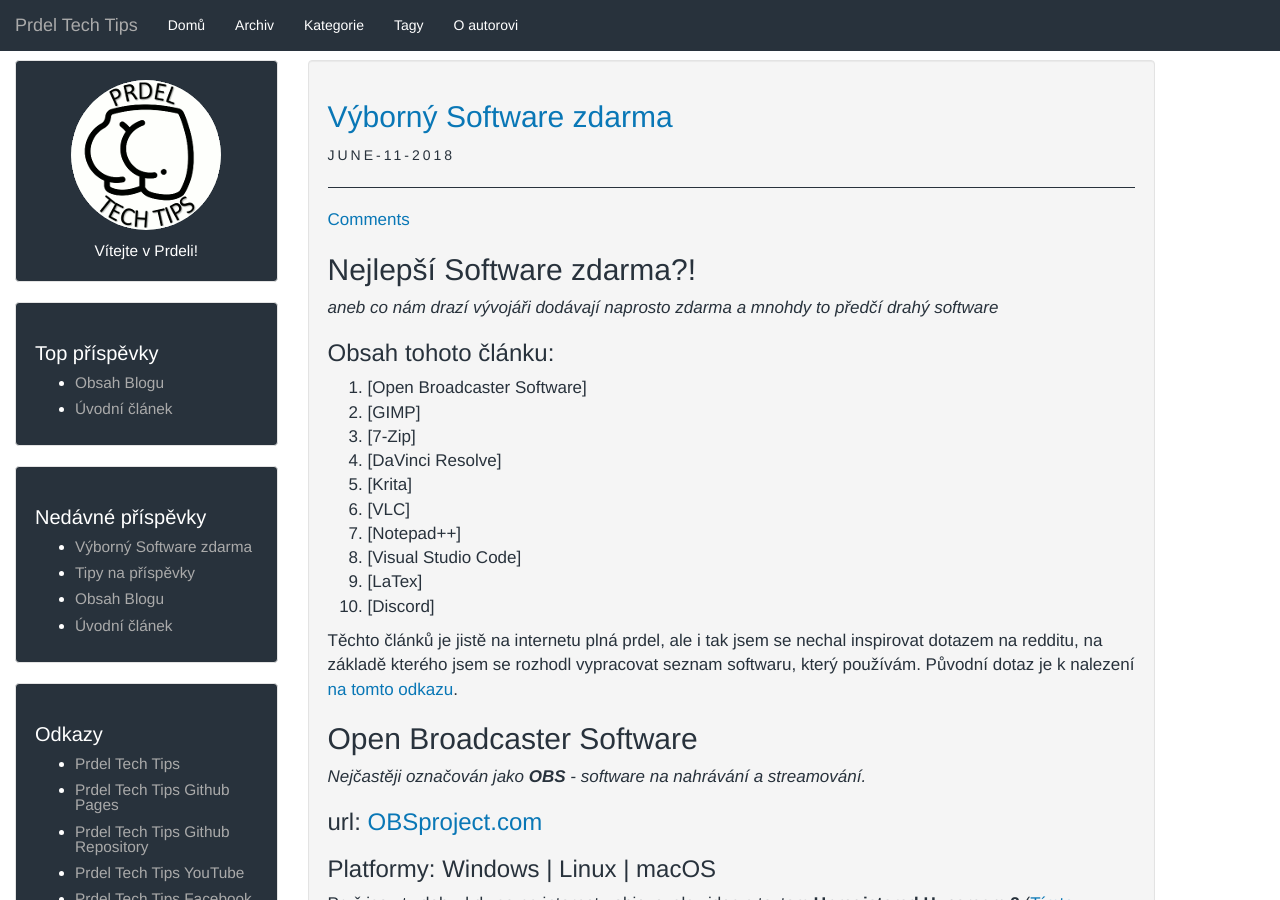
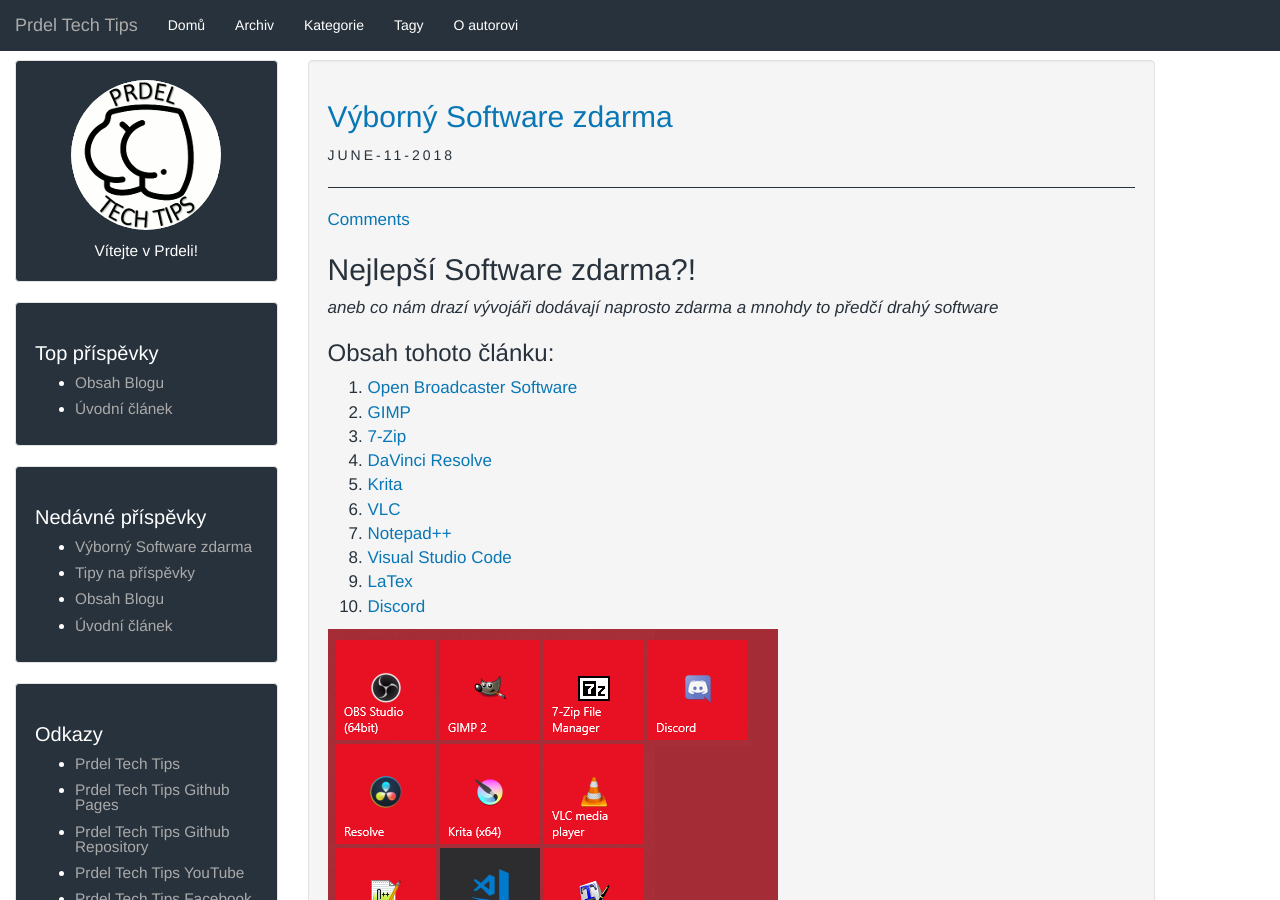
Before and after one commit to prdeltechtips/PrdelTechTips, a Jekyll site: the page built from _posts/2018-06-11-vyborny-software-zdarma.md, in a window 1280 px wide and 900 px high. Built offline with Jekyll 4.4.1, drawn with Linux system fonts in a browser that asks for light colours; comment, search, counter and statistics services are not loaded; some of the changed lines change nothing that is shown.

Commit message:
Upraveny odkazy a přidán obrázek

```diff
--- a/_posts/2018-06-11-vyborny-software-zdarma.md
+++ b/_posts/2018-06-11-vyborny-software-zdarma.md
@@ -13,16 +13,18 @@
 
 ### Obsah tohoto článku:
 
-1. [Open Broadcaster Software]
-2. [GIMP]
-3. [7-Zip]
-4. [DaVinci Resolve]
-5. [Krita]
-6. [VLC]
-7. [Notepad++]
-8. [Visual Studio Code]
-9. [LaTex]
-10. [Discord]
+1. [Open Broadcaster Software](open-broadcaster-software)
+2. [GIMP](gimp)
+3. [7-Zip](7-zip)
+4. [DaVinci Resolve](davinci-resolve)
+5. [Krita](kirita)
+6. [VLC](vlc)
+7. [Notepad++](notepad++)
+8. [Visual Studio Code](visual-studio-code)
+9. [LaTex](latex)
+10. [Discord](discord)
+
+![alt text][img1]
 
 Těchto článků je jistě na internetu plná prdel, ale i tak jsem se nechal inspirovat dotazem na redditu, na základě kterého jsem se rozhodl vypracovat seznam softwaru, který používám. Původní dotaz je k nalezení [na tomto odkazu][1].
 
@@ -166,3 +168,6 @@
 [15]: https://www.texstudio.org/
 [16]: https://discordapp.com/
 [17]: https://discord.gg/MsBcQbX
+
+[img1]: /assets/images/2018-06-11-vyborny-software-zdarma/Start-Vsechny-Programy-450x350.png "Programy zobrazené ve Startu Windows 10"
+[]
```
Also changed, not shown: assets/images/2018-06-11-vyborny-software-zdarma/Start-Vsechny-Programy-450x350.png (added).
